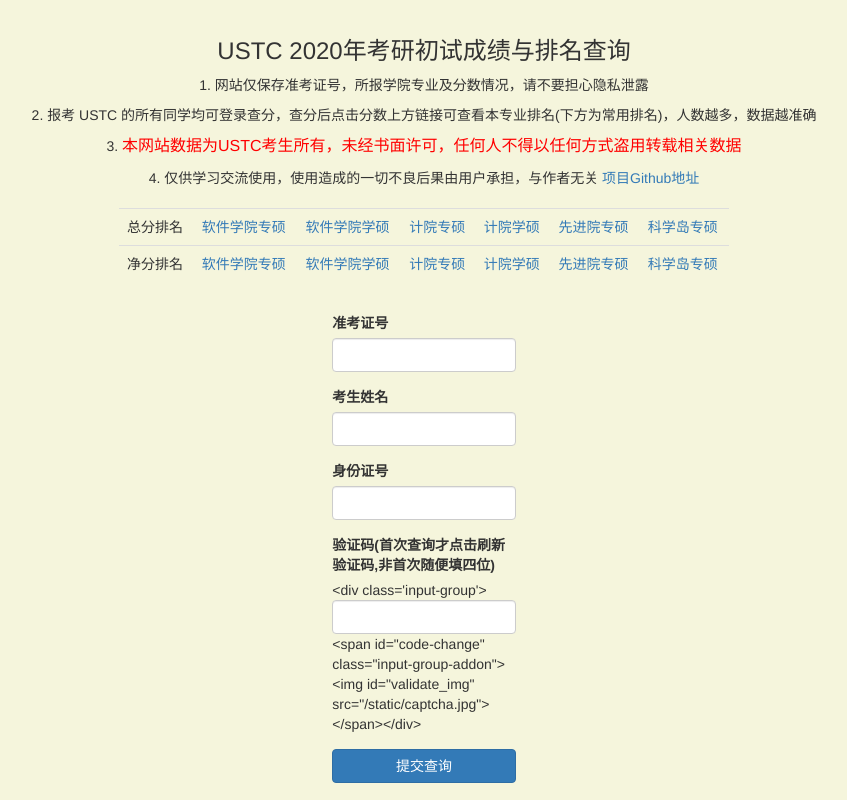
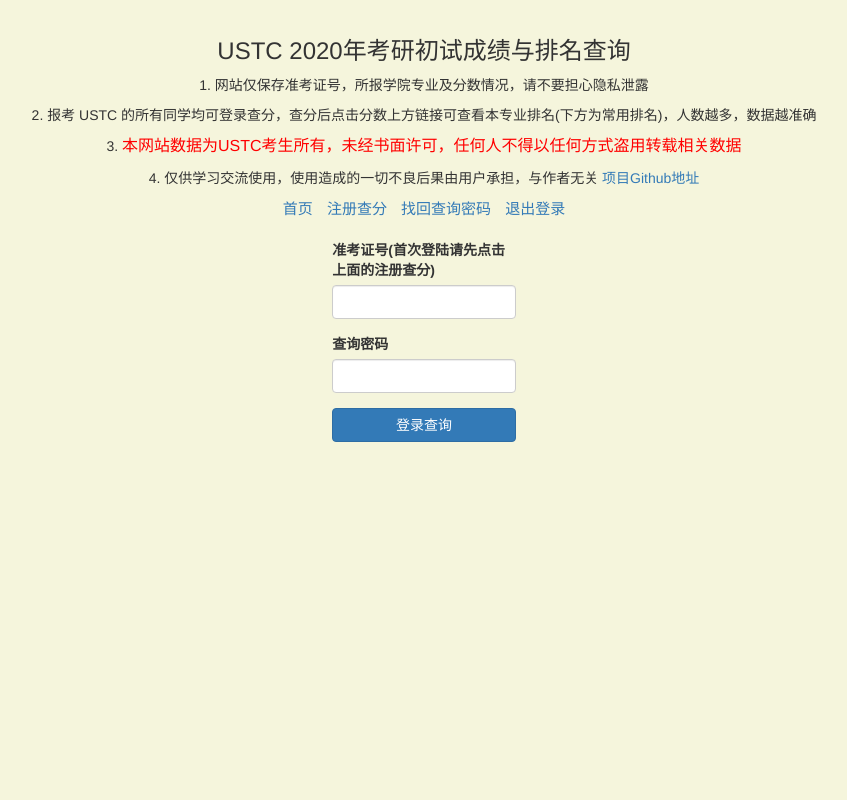
Before and after one commit to csflyer/USTCrank, a Flask app: page / in a window 1280 px wide. Shown: the whole page, without its empty margins (216-1063 px from the left). Run offline with Flask 2, Linux system fonts and the light colour scheme; some libraries are stand-ins or nearby versions.

Commit message:
增加登录机制, 修改排名访问机制, 只有有账号才能登录查看排名

```diff
--- a/app/__init__.py
+++ b/app/__init__.py
@@ -1,10 +1,14 @@
 from flask import Flask
 from flask_bootstrap import Bootstrap
 from flask_sqlalchemy import SQLAlchemy
+from flask_login import LoginManager
 
 
 db = SQLAlchemy(use_native_unicode='utf-8')
 bootstrap =  Bootstrap()
+login_manager = LoginManager()
+login_manager.session_protection = 'basic'
+login_manager.login_view = 'main_view.main'
 
 def create_app():
     app = Flask(__name__)
@@ -18,6 +22,7 @@
 
     db.init_app(app)
     bootstrap.init_app(app)
+    login_manager.init_app(app)
 
     from .main import main_view
     app.register_blueprint(main_view)
--- a/app/main/forms.py
+++ b/app/main/forms.py
@@ -1,22 +1,51 @@
-from wtforms.fields import StringField, SubmitField
+from wtforms.fields import StringField, SubmitField, PasswordField
 from wtforms.validators import Length, DataRequired
 from flask_wtf import FlaskForm
 
-# 验证码字段
+# 封装验证码输入框
 class VerifyCodeField(StringField):
     def __call__(self, *args, **kwargs):
         html = super(VerifyCodeField, self).__call__(*args, **kwargs)
         addition = '<span id="code-change" class="input-group-addon">' \
-                   '<img id="validate_img" src="/static/captcha.jpg">' \
+                   '<img id="validate_img" src="/captcha">' \
                    '</span>'
         return "<div class='input-group'>" + html + addition + "</div>"
 
-
-# 登录表单
+# 首页登录表单
 class LoginForm(FlaskForm):
     title = "登陆"
+
+    kaohao = StringField('准考证号(首次登陆请先点击上面的注册查分)', validators=[DataRequired(), Length(15, 15)])
+    password = PasswordField("查询密码", validators=[DataRequired(), Length(6, 10)])
+    submit = SubmitField("登录查询")
+
+# 成绩查询表单
+class CJCXForm(FlaskForm):
+    title = "查询成绩"
+
     kaohao = StringField('准考证号', validators=[DataRequired(), Length(15, 15)])
     name = StringField('考生姓名', validators=[DataRequired(), Length(1, 5)])
     id = StringField('身份证号', validators=[DataRequired(), Length(18, 18)])
-    code = VerifyCodeField('验证码(首次查询才点击刷新验证码,非首次随便填四位)', validators=[DataRequired(), Length(4,4)])
-    submit = SubmitField('提交查询')
+    password = PasswordField("查询密码(后面查询排名用 6-20位)", validators=[DataRequired(), Length(6, 20)])
+    code = VerifyCodeField('验证码', validators=[DataRequired(), Length(4, 4)])
+    submit = SubmitField("查询成绩")
+
+
+# 用于非登录状态找回密码
+class ResetPasswordForm(FlaskForm):
+    title = "找回密码"
+
+    kaohao = StringField('准考证号', validators=[DataRequired(), Length(15, 15)])
+    name = StringField('考生姓名', validators=[DataRequired(), Length(1, 5)])
+    id = StringField('身份证号', validators=[DataRequired(), Length(18, 18)])
+    password = PasswordField("新查询密码(6-20位)", validators=[DataRequired(), Length(6, 20)])
+    code = VerifyCodeField('验证码', validators=[DataRequired(), Length(4, 4)])
+    submit = SubmitField("修改密码")
+
+
+# 用于登录状态修改密码
+class SimpleResetPwForm(FlaskForm):
+    title = "修改密码"
+
+    password = PasswordField("新查询密码(6-20位)", validators=[DataRequired(), Length(6, 20)])
+    submit = SubmitField("修改密码")
--- a/app/main/views.py
+++ b/app/main/views.py
@@ -1,6 +1,7 @@
 from . import main_view
-from flask import render_template, flash, redirect, url_for, request, current_app
-from .forms import LoginForm
+from flask import render_template, flash, redirect, url_for, request, current_app, make_response
+from flask_login import login_user, logout_user, current_user
+from .forms import CJCXForm, LoginForm, ResetPasswordForm, SimpleResetPwForm
 import requests
 from urllib.parse import quote
 from bs4 import BeautifulSoup
@@ -22,59 +23,117 @@
         return wrap
     return decorator
 
+# 装饰器 用于要登录才能访问的页面
+def login_required(func):
+    @wraps(func)
+    def wrap(*args, **kwargs):
+        if not current_user.is_authenticated:
+            flash("要访问此页面，请先登录")
+            return redirect(url_for("main_view.login"))
+        else:
+            r = func(*args, **kwargs)
+            return r
+    return wrap
 
-# 处理首页的 get 和 post 请求
-@main_view.route('/', methods=['GET', 'POST'])
-@TimeConsume()
-def main():
+# 退出登录
+@main_view.route("/logout")
+def logout():
+    if current_user.is_authenticated:
+        flash("已安全退出登录", category="info")
+        logout_user()
+    return redirect(url_for("main_view.login"))
+
+# 登录
+@main_view.route("/", methods=["GET", "POST"])
+def login():
     form = LoginForm()
     if (form.validate_on_submit()):
         user = User.query.get(form.kaohao.data)
+        if user is None or form.password.data != user.password:
+            flash("准考证号或密码错误!")
+            return redirect(url_for("main_view.login"))
+        login_user(user)
+        return redirect(url_for("main_view.score"))
+    else:
+        return render_template("form.html", form=form)
+
+# 修改密码
+@main_view.route("/reset_password", methods=['GET', 'POST'])
+def reset_password():
+    if current_user.is_authenticated:
+        form = SimpleResetPwForm()
+    else:
+        form = ResetPasswordForm()
+    if form.validate_on_submit():
+        if current_user.is_authenticated:
+            if current_user.change_password(form.password.data) is not None:
+                flash("修改密码成功", category="info")
+            else:
+                flash("修改密码失败, 请联系管理员")
+            logout_user()
+            return redirect(url_for("main_view.login"))
+        r = scrawl_score(form)
+        if not isinstance(r, requests.Response):
+            flash(r)
+            return redirect(url_for("main_view.reset_password"))
+        user = User.query.get(form.kaohao.data)
+        user = user.change_password(form.password.data)
+        if user is None:
+            flash("查询密码更改失败，请联系管理员")
+        else:
+            flash("修改密码成功", category="info")
+        logout_user()
+        return redirect(url_for("main_view.login"))
+    return render_template("form.html", form=form)
+
+# 处理成绩查询请求
+@main_view.route('/cjcx', methods=['GET', 'POST'])
+def cjcx():
+    if current_user.is_authenticated:
+        return redirect(url_for("main_view.score"))
+    form = CJCXForm()
+    if (form.validate_on_submit()):
+        user = User.query.get(form.kaohao.data)
         if user is not None:
-            # 已录入用户 直接重定向到显示分数页面
-            return redirect(url_for("main_view.score", kaohao=user.kaohao))
-
-        # 查分
-        post_url = 'http://yzb2.ustc.edu.cn/cjcx'
-        post_data = {
-            "ksbh" : form.kaohao.data,
-            "zjhm" : form.id.data,
-            "xm" : form.name.data,
-            "code" : form.code.data
-        }
-        r = requests.post(post_url, data=post_data)
-
-        # 错误处理
-        if "未查询到相关记录" in r.text:
-            flash("未查询到相关记录,请仔细检查或稍后再试")
-            return redirect(url_for("main_view.main"))
-        if "错误" in r.text:
-            flash("验证码错误，请重新输入或稍后再试")
-            return redirect(url_for("main_view.main"))
-        if "result" not in r.text:
-            flash("成绩抓取失败，请重新输入或稍后再试")
-            return redirect(url_for("main_view.main"))
-
-        # 查分数据有效 插入数据
-        user = User.insert_new(parse_html_data(r.text))
+            flash("此准考证号已查过成绩，请直接登陆")
+            return redirect(url_for("main_view.login"))
+        r = scrawl_score(form)
+        if not isinstance(r, requests.Response):
+            flash(r)
+            return redirect(url_for("main_view.cjcx"))
+        user = User.insert_new(parse_html_data(r.text), password=form.password.data)
         if user is None:
             flash("数据插入失败，请联系管理员")
-            return redirect(url_for("main_view.main"))
-        return redirect(url_for("main_view.score", kaohao=user.kaohao))
+            return redirect(url_for("main_view.cjcx"))
+        login_user(user)
+        return redirect(url_for("main_view.score"))
     else:
         return render_template('form.html', form=form)
 
+# 从 USTC网站上查询成绩
+def scrawl_score(form):
+    post_url = 'http://yzb2.ustc.edu.cn/cjcx'
+    post_data = {
+        "ksbh": form.kaohao.data,
+        "zjhm": form.id.data,
+        "xm": form.name.data,
+        "code": form.code.data
+    }
+    r = requests.post(post_url, data=post_data)
+    if "未查询到相关记录" in r.text:
+        return "未查询到相关记录,请仔细检查或稍后再试"
+    if "错误" in r.text:
+        return "验证码错误，请重新输入或稍后再试"
+    if "result" not in r.text:
+        return "成绩抓取失败，请重新输入或稍后再试"
+    return r
+
 
 # 显示分数信息
-@main_view.route("/score/<kaohao>")
-@TimeConsume()
-def score(kaohao):
-    user = User.query.get(kaohao)
-    if user is None:
-        flash("无此记录，请检查准考证号")
-        return redirect(url_for("main_view.main"))
-    else:
-        return render_template('score.html', user=user, major=user.major)
+@main_view.route("/score")
+@login_required
+def score():
+    return render_template('score.html')
 
 
 # 构造查分的 post 数据
@@ -107,41 +166,37 @@
 
 # 从官网的 api 获取验证码并返回
 @main_view.route('/captcha')
-@TimeConsume()
 def get_validate_image():
     url = 'http://yzb2.ustc.edu.cn/api/captcha'
-    start = datetime.now()
     r = requests.get(url)
-    end = datetime.now()
-    print("获取图片耗时:", end - start)
-    return r.content
+    response = make_response(r.content)
+    response.headers['Content-Type'] = 'image/jpg'
+    return response
 
 
 # 按总分排名
-@main_view.route('/ranking_total_score/<college>/<major>')
-@TimeConsume()
-def total_ranking(college, major):
+@main_view.route('/ranking_total/<college>/<major>')
+@login_required
+def ranking_total(college, major):
     page = request.args.get('page', 1, type=int)
-    # 分页
     pagination = User.query.filter_by(college=college, major=major).order_by(User.total_score.desc()).paginate(
         page, per_page=current_app.config["USERS_PER_PAGE"], error_out=False
     )
     users = pagination.items
     return render_template("ranking.html", users=users, pagination=pagination,
                            head='按总分排名', is_total_ranking=True,
-                           USERS_PER_PAGE=current_app.config["USERS_PER_PAGE"])
+                           USERS_PER_PAGE=current_app.config["USERS_PER_PAGE"], title="排名查询")
 
 
 # 按除政治后总分排名
-@main_view.route('/ranking_net_score/<college>/<major>')
-@TimeConsume()
-def net_ranking(college, major):
+@main_view.route('/ranking_net/<college>/<major>')
+@login_required
+def ranking_net(college, major):
     page = request.args.get('page', 1, type=int)
-    # 分页
     pagination = User.query.filter_by(college=college, major=major).order_by(User.net_score.desc()).paginate(
         page, per_page=current_app.config["USERS_PER_PAGE"], error_out=False
     )
     users = pagination.items
     return render_template("ranking.html", users=users, pagination=pagination,
                            head='除去政治后成绩排名', is_total_ranking=False,
-                           USERS_PER_PAGE=current_app.config["USERS_PER_PAGE"])
+                           USERS_PER_PAGE=current_app.config["USERS_PER_PAGE"], title="排名查询")
--- a/app/templates/base.html
+++ b/app/templates/base.html
@@ -1,5 +1,13 @@
 {% extends "bootstrap/base.html" %}
-{% block title %}USTC 2020年考研初试成绩与排名查询{% endblock %}
+
+{% block title %}
+   {% if title  %}
+        {{ title }} - USTC 2020年考研初试成绩与排名查询
+   {% else %}
+        USTC 2020年考研初试成绩与排名查询
+    {% endif %}
+{% endblock %}
+
 
 {% block styles %}
     <link href="http://apps.bdimg.com/libs/bootstrap/3.3.0/css/bootstrap.min.css" rel="stylesheet">
@@ -19,6 +27,9 @@
         body{
             background: beige;
         }
+        .margin_left_10{
+            margin-left: 10px;
+        }
     </style>
 {% endblock %}
 
@@ -32,61 +43,79 @@
         <span>4. 仅供学习交流使用，使用造成的一切不良后果由用户承担，与作者无关
         <a href="https://github.com/csflyer/USTCrank" target="_blank">项目Github地址</a></span></span>
     </p>
-</div>
+    {% if current_user.is_authenticated %}
 <div class="col-md-6 col-md-offset-3">
-    <table class="table" style="margin-top: 10px">
+    <table class="table" style="margin-top: 10px; margin-bottom: 10px">
         <tr>
             <td>总分排名</td>
             <td>
-                <a href="/ranking_total_score/225%E8%BD%AF%E4%BB%B6%E5%AD%A6%E9%99%A2/085400%E7%94%B5%E5%AD%90%E4%BF%A1%E6%81%AF" target="_blank">软件学院专硕</a>
+                <a href="{{ url_for('main_view.ranking_total', college='225软件学院', major='085400电子信息')}}">软件学院专硕</a>
             </td>
             <td>
-                <a href="/ranking_total_score/225%E8%BD%AF%E4%BB%B6%E5%AD%A6%E9%99%A2/083500%E8%BD%AF%E4%BB%B6%E5%B7%A5%E7%A8%8B" target="_blank">软件学院学硕</a>
+                <a href="{{ url_for('main_view.ranking_total', college='225软件学院', major='083500软件工程')}}">软件学院学硕</a>
             </td>
             <td>
-                <a href="/ranking_total_score/215%E8%AE%A1%E7%AE%97%E6%9C%BA%E7%A7%91%E5%AD%A6%E4%B8%8E%E6%8A%80%E6%9C%AF%E5%AD%A6%E9%99%A2/085400%E7%94%B5%E5%AD%90%E4%BF%A1%E6%81%AF" target="_blank">计院专硕</a>
+                <a href="{{ url_for('main_view.ranking_total', college='215计算机科学与技术学院', major='085400电子信息')}}">计院专硕</a>
             </td>
             <td>
-                <a href="/ranking_total_score/215%E8%AE%A1%E7%AE%97%E6%9C%BA%E7%A7%91%E5%AD%A6%E4%B8%8E%E6%8A%80%E6%9C%AF%E5%AD%A6%E9%99%A2/081200%E8%AE%A1%E7%AE%97%E6%9C%BA%E7%A7%91%E5%AD%A6%E4%B8%8E%E6%8A%80%E6%9C%AF" target="_blank">计院学硕</a>
+                <a href="{{ url_for('main_view.ranking_total', college='215计算机科学与技术学院', major='081200计算机科学与技术')}}">计院学硕</a>
             </td>
             <td>
-                <a href="/ranking_total_score/218%E5%85%88%E8%BF%9B%E6%8A%80%E6%9C%AF%E7%A0%94%E7%A9%B6%E9%99%A2/085400%E7%94%B5%E5%AD%90%E4%BF%A1%E6%81%AF" target="_blank">先进院专硕</a></td>
+                <a href="{{ url_for('main_view.ranking_total', college='218先进技术研究院', major='085400电子信息')}}">先进院专硕</a></td>
             <td>
-                <a href="/ranking_total_score/168%E7%A0%94%E7%A9%B6%E7%94%9F%E9%99%A2%E7%A7%91%E5%AD%A6%E5%B2%9B%E5%88%86%E9%99%A2/085400%E7%94%B5%E5%AD%90%E4%BF%A1%E6%81%AF" target="_blank">科学岛专硕</a>
+                <a href="{{ url_for('main_view.ranking_total', college='168研究生院科学岛分院', major='085400电子信息')}}">科学岛专硕</a>
             </td>
         </tr>
         <tr>
             <td>净分排名</td>
             <td>
-                <a href="/ranking_net_score/225%E8%BD%AF%E4%BB%B6%E5%AD%A6%E9%99%A2/085400%E7%94%B5%E5%AD%90%E4%BF%A1%E6%81%AF" target="_blank">软件学院专硕</a>
+                <a href="{{ url_for('main_view.ranking_net', college='225软件学院', major='085400电子信息')}}">软件学院专硕</a>
             </td>
             <td>
-                <a href="/ranking_net_score/225%E8%BD%AF%E4%BB%B6%E5%AD%A6%E9%99%A2/083500%E8%BD%AF%E4%BB%B6%E5%B7%A5%E7%A8%8B" target="_blank">软件学院学硕</a>
+                <a href="{{ url_for('main_view.ranking_net', college='225软件学院', major='083500软件工程')}}">软件学院学硕</a>
             </td>
             <td>
-                <a href="/ranking_net_score/215%E8%AE%A1%E7%AE%97%E6%9C%BA%E7%A7%91%E5%AD%A6%E4%B8%8E%E6%8A%80%E6%9C%AF%E5%AD%A6%E9%99%A2/085400%E7%94%B5%E5%AD%90%E4%BF%A1%E6%81%AF" target="_blank">计院专硕</a>
+                <a href="{{ url_for('main_view.ranking_net', college='215计算机科学与技术学院', major='085400电子信息')}}">计院专硕</a>
             </td>
             <td>
-                <a href="/ranking_net_score/215%E8%AE%A1%E7%AE%97%E6%9C%BA%E7%A7%91%E5%AD%A6%E4%B8%8E%E6%8A%80%E6%9C%AF%E5%AD%A6%E9%99%A2/081200%E8%AE%A1%E7%AE%97%E6%9C%BA%E7%A7%91%E5%AD%A6%E4%B8%8E%E6%8A%80%E6%9C%AF" target="_blank">计院学硕</a>
+                <a href="{{ url_for('main_view.ranking_net', college='215计算机科学与技术学院', major='081200计算机科学与技术')}}">计院学硕</a>
             </td>
             <td>
-                <a href="/ranking_net_score/218%E5%85%88%E8%BF%9B%E6%8A%80%E6%9C%AF%E7%A0%94%E7%A9%B6%E9%99%A2/085400%E7%94%B5%E5%AD%90%E4%BF%A1%E6%81%AF" target="_blank">先进院专硕</a></td>
+                <a href="{{ url_for('main_view.ranking_net', college='218先进技术研究院', major='085400电子信息')}}">先进院专硕</a></td>
             <td>
-                <a href="/ranking_net_score/168%E7%A0%94%E7%A9%B6%E7%94%9F%E9%99%A2%E7%A7%91%E5%AD%A6%E5%B2%9B%E5%88%86%E9%99%A2/085400%E7%94%B5%E5%AD%90%E4%BF%A1%E6%81%AF" target="_blank">科学岛专硕</a>
+                <a href="{{ url_for('main_view.ranking_net', college='168研究生院科学岛分院', major='085400电子信息')}}">科学岛专硕</a>
             </td>
             </td>
         </tr>
     </table>
 </div>
+    {% endif %}
+    <div class="col-md-6 col-md-offset-3">
+        <p style="margin-top: 0px; font-size: 15px;text-align: center">
+            <a href="/">首页</a>
+            <a href="{{ url_for('main_view.main')}}" class="margin_left_10">注册查分</a>
+            <a href="{{ url_for('main_view.reset_password') }}" class="margin_left_10">
+                {% if current_user.is_authenticated %}修改查询密码
+                {% else %}找回查询密码
+                {% endif %}
+            </a>
+            <a href="{{ url_for('main_view.logout') }}" class="margin_left_10">退出登录</a>
+    </p></div>
 </div>
 <div>
-    <div  style="margin-top: 10px;" class="row col-md-2 col-md-offset-5">
+    <div style="margin-top: 10px;" class="row col-md-2 col-md-offset-5">
     {% with messages = get_flashed_messages(with_categories = True) %}
         {% if messages %}
             {% for category, message in messages %}
+                {% if category != "info" %}
                     <div class="alert alert-danger">
                         {{ message }}
                     </div>
+                {% else %}
+                    <div class="alert alert-info">
+                        {{ message }}
+                    </div>
+                {% endif %}
             {% endfor %}
         {% endif %}
     {% endwith %}
--- a/app/templates/ranking.html
+++ b/app/templates/ranking.html
@@ -1,4 +1,5 @@
 {% extends "base.html" %}
+{% import "_pagination.html" as wtf %}
 
 {% block content %}
     {% if users %}
@@ -6,9 +7,9 @@
             <h3> {{ users[0].college }} {{ users[0].major }} 成绩排名</h3>
             <div>
                 {% if is_total_ranking %}
-                {{ wtf.quick_pagination(pagination, "main_view.total_ranking", college=users[0].college, major=users[0].major) }}
+                    {{ wtf.quick_pagination(pagination, "main_view.ranking_total", college=users[0].college, major=users[0].major) }}
                 {% else %}
-                {{ wtf.quick_pagination(pagination, "main_view.net_ranking", college=users[0].college, major=users[0].major) }}
+                    {{ wtf.qucik_paination(pagination, "main_view.ranking_net", college=users[0].college, major=users[0].major) }}
                 {% endif %}
             </div>
             <table class="table">
--- a/requirements/pip.txt
+++ b/requirements/pip.txt
@@ -5,6 +5,7 @@
 dominate==2.4.0
 Flask==1.1.1
 Flask-Bootstrap==3.3.7.1
+Flask-Login==0.5.0
 Flask-Script==2.0.6
 Flask-SQLAlchemy==2.4.1
 Flask-WTF==0.14.3
```
Also changed, not shown: app/models.py (+38 -1 lines), app/templates/score.html (+17 -17 lines), app/static/captcha.jpg (deleted). Lines whose indentation alone changed are shown as unchanged.
